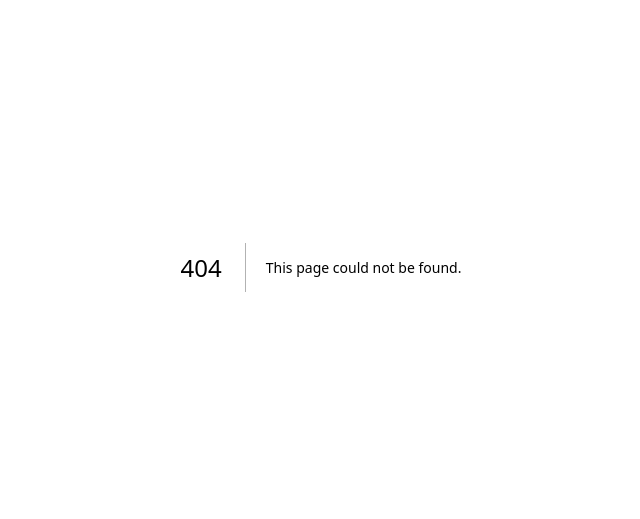
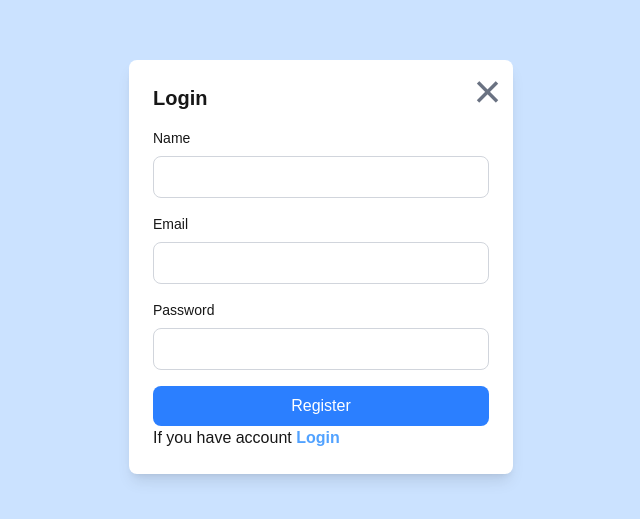
Before and after one commit to ajaythink/voice_counter_project, a Next.js app: page /components/registermodel in a window 1280 px wide. Before the commit this address had no page. Shown: the part 133-652 px from the top of the page, without its empty margins (319-959 px from the left). Built offline with nearby package versions, Linux system fonts and the light colour scheme.

Commit message:
register and login buton added but onnlu regisster byteer is working

```diff
--- a/package.json
+++ b/package.json
@@ -9,6 +9,8 @@
     "lint": "next lint"
   },
   "dependencies": {
+    "axios": "^1.9.0",
+    "mongoose": "^8.15.1",
     "next": "15.3.3",
     "react": "^19.0.0",
     "react-dom": "^19.0.0",
--- /dev/null
+++ b/src/app/api/register/route.js
@@ -0,0 +1,51 @@
+import Connection from "@/database/config";
+import User from "@/app/models/user.js";
+
+export const POST = async (NextRequest) => {
+  try {
+    Connection();
+    const body = await NextRequest.json();
+    const { name, email, password } = body;
+
+
+    if (!name || !email || !password) {
+      return new Response.json("All fields are required", { status: 400 });
+    }
+
+    const existingUser = await User.findOne({ email: email });
+    if (existingUser) {
+      return new Response(
+        JSON.stringify(
+          { message: "User already exists" },
+          { status: 409, headers: { "Content-Type": "application/json" } }
+        )
+      );
+    }
+
+    const newUser = new User({
+      name: name,
+      email: email,
+      password: password,
+      createdAt: new Date(),
+    });
+
+    await newUser.save();
+    return new Response(
+      JSON.stringify({ message: "Registration successful" }),
+      {
+        status: 200,
+        headers: {
+          "Content-Type": "application/json",
+        },
+      }
+    );
+  } catch (error) {
+    console.log("Error in registration: ", error.message);
+    return new Response(JSON.stringify({ message: "Internal Server Error" }), {
+      status: 500,
+      headers: {
+        "Content-Type": "application/json",
+      },
+    });
+  }
+};
--- /dev/null
+++ b/src/app/components/loginmodel.js
@@ -0,0 +1,34 @@
+const loginmodel = ({onClose, setRegisterPopModel}) => {
+  return (
+    <>
+      <div className="fixed inset-0 bg-blue-200/80 flex items-center justify-center z-50">
+        <div className="relative bg-white p-6 rounded-lg shadow-lg w-96 blur-none">
+          <h2 className="text-xl font-bold mb-4">Login</h2>
+          <span className="text-5xl absolute top-2 right-2 text-gray-500 hover:text-gray-700 cursore-pointer rounded-full hover:bg-gray-200 w-[35px] h-[35px] text-center " onClick={onClose}>
+            &times;
+          </span>
+
+          <form>
+            <div className="mb-4">
+              <label className="block text-sm font-medium mb-2">Email</label>
+              <input
+                type="text"
+                className="w-full p-2 border border-gray-300 rounded-lg focus:outline-none focus:ring-2 focus:ring-blue-500"
+              />
+            </div>
+            <div className="mb-4">
+              <label className="block text-sm font-medium mb-2">Password</label>
+              <input
+                type="password"
+                className="w-full p-2 border border-gray-300 rounded-lg focus:outline-none focus:ring-2 focus:ring-blue-500"
+              />
+            </div>
+            <button type="submit" className="w-full bg-blue-500 text-white p-2 rounded-lg hover:bg-blue-600 transition-colors" >Login</button>
+          </form>
+          <button className="cursor-pointer text-gray-500" onClick={setRegisterPopModel}>If you do not have account <span className="text-blue-400 font-bold pt-4">Register</span></button>
+        </div>
+      </div>
+    </>
+  );
+};
+export default loginmodel;
--- /dev/null
+++ b/src/app/components/registermodel/page.js
@@ -0,0 +1,114 @@
+"use client";
+import { useState } from "react";
+import axios from "axios";
+
+const defaultData = {
+  name: "",
+  email: "",
+  password: "",
+};
+
+const Registermodel = ({ onClose, setLoginPopModelActive }) => {
+  const [formData, setFormData] = useState(defaultData);
+  const [error, setError] = useState(null);
+  const [sucess, setSucess] =  useState(null)
+
+  const onValueChange = (e) => {
+    setFormData({ ...formData, [e.target.name]: e.target.value });
+  };
+  const onRegister = async (e) => {
+    e.preventDefault();
+
+    console.log("formData: ", formData);
+    if (!formData.name || !formData.email || !formData.password) {
+      setError("All fields are required.");
+      return;
+    }
+    setError(null);
+    try {
+      const response = await axios.post("/api/register", formData);
+      setFormData(defaultData);
+      const data = response.status;
+      console.log("response: ", data);
+      if (response.status === 200) {
+        console.log("User registered successfully", response.data);
+        setSucess("User registered successfully");
+        // setLoginPopModelActive(false);
+        // onClose();
+      }
+      else if(response.status === 409){
+        setError("User already exists. Please login.");
+      } else {
+        setError(data.message || "Registration failed. Please try again.");
+      }
+    } catch (err) {
+      if(err.response){
+        setError(err.response.data.message || "Registration failed. Please try again.");
+      }
+      console.error("Error during registration: ", err);
+    }
+  };
+
+  return (
+    <>
+      <div className="fixed inset-0 bg-blue-200/80 flex items-center justify-center z-50 ">
+        <div className="relative bg-white p-6 rounded-lg shadow-lg w-96 ">
+          <h2 className="text-xl font-bold mb-4">Login</h2>
+          {error && <div className="text-red-500 mb-4">{error}</div>}
+          {sucess && <div className="text-green-500 mb-4">{sucess}</div>}
+          <span
+            className="text-5xl absolute top-2 right-2 text-gray-500 hover:text-gray-700 cursore-pointer rounded-full hover:bg-gray-200 w-[35px] h-[35px] text-center "
+            onClick={onClose}
+          >
+            &times;
+          </span>
+
+          <form>
+            <div className="mb-4">
+              <label className="block text-sm font-medium mb-2">Name</label>
+              <input
+                type="text"
+                className="w-full p-2 border border-gray-300 rounded-lg focus:outline-none focus:ring-2 focus:ring-blue-500"
+                name="name"
+                value={formData.name}
+                onChange={(e) => onValueChange(e)}
+              />
+            </div>
+            <div className="mb-4">
+              <label className="block text-sm font-medium mb-2">Email</label>
+              <input
+                type="email"
+                className="w-full p-2 border border-gray-300 rounded-lg focus:outline-none focus:ring-2 focus:ring-blue-500"
+                name="email"
+                value={formData.email}
+                onChange={(e) => onValueChange(e)}
+              />
+            </div>
+            <div className="mb-4">
+              <label className="block text-sm font-medium mb-2">Password</label>
+              <input
+                type="password"
+                className="w-full p-2 border border-gray-300 rounded-lg focus:outline-none focus:ring-2 focus:ring-blue-500"
+                name="password"
+                value={formData.password}
+                onChange={(e) => onValueChange(e)}
+              />
+            </div>
+            <button
+              type="submit"
+              className="w-full bg-blue-500 text-white p-2 rounded-lg hover:bg-blue-600 transition-colors"
+              onClick={(e) => onRegister(e)}
+            >
+              Register
+            </button>
+          </form>
+          <button className="cursor-pointer" onClick={setLoginPopModelActive}>
+            If you have account{" "}
+            <span className="text-blue-400 font-bold pt-4">Login</span>
+          </button>
+        </div>
+      </div>
+    </>
+  );
+};
+export default Registermodel;
--- /dev/null
+++ b/src/app/models/user.js
@@ -0,0 +1,25 @@
+import mongoose from "mongoose";
+
+const userSchema = new mongoose.Schema({
+  name:{
+    type: String,
+    required: true,
+  },
+  email:{
+    type:String,
+    required: true,
+    unique: true,
+  },
+  password:{
+    type: String,
+    required: true,
+  },
+  createdAt: {
+    type: Date,
+    default: Date.now,
+  },
+});
+
+const User = mongoose.models.voiceusers || mongoose.model("voiceusers", userSchema);
+
+export default User;
--- a/src/app/page.js
+++ b/src/app/page.js
@@ -5,6 +5,8 @@ import SpeechRecognition, {
 } from "react-speech-recognition";
 import { FaMicrophone } from "react-icons/fa6";
 import { FaMicrophoneSlash } from "react-icons/fa";
+import LoginPopModel from "@/app/components/loginmodel.js";
+import RegisterModel from "@/app/components/registermodel/page";
 
 export default function Home() {
   const [count, setCount] = useState(0);
@@ -15,6 +17,8 @@ export default function Home() {
   const [userMsg, setuserMsg] = useState(
     "Press the microphone button to start counting your naam jaap."
   );
+  const [loginPopModelActive, setLoginPopModelActive] = useState(false);
+  const [RegisterPopModel, setRegisterPopModel] = useState(false);
 
   useEffect(() => {
     if (transcript) {
@@ -38,11 +42,46 @@ export default function Home() {
     SpeechRecognition.stopListening();
   };
 
+  // const loginPopModel = () => {
+  //   setLoginPopModelActive(!loginPopModelActive);
+  // };
+
   return (
-    <div className=" min-h-screen bg-blue-500">
-      <h1 className=" text-center text-2xl font-bold p-2 text-white">
-        Naam Jaap App
-      </h1>
+    <div className=" min-h-screen w-full bg-blue-500">
+      <header className="flex p-4 ">
+        <h1 className="size-14 grow text-center text-2xl font-bold pt-2 text-white">
+          Naam Jaap App
+        </h1>
+        <button
+          className="size-14 flex-none cursor-pointer border border-white rounded-2xl bg-gradient-to-b from-yellow-500 to-pink-500 font-bold "
+          onClick={() => setLoginPopModelActive(true)}
+        >
+          Login
+        </button>
+        <button
+          className="py-1 px-2 flex-none cursor-pointer border border-white rounded-2xl bg-gradient-to-b from-green-500 to-yellow-500 font-bold"
+          onClick={() => setRegisterPopModel(true)}
+        >
+          Register
+        </button>
+        {loginPopModelActive && (
+          <LoginPopModel
+            onClose={() => setLoginPopModelActive(false)}
+            setRegisterPopModel={() => (
+              setRegisterPopModel(true), setLoginPopModelActive(false)
+            )}
+          />
+        )}
+        {RegisterPopModel && (
+          <RegisterModel
+            onClose={() => setRegisterPopModel(false)}
+            setLoginPopModelActive={() => (
+              setRegisterPopModel(false), setLoginPopModelActive(true)
+            )}
+          />
+        )}
+      </header>
+
       <div className="flex flex-col items-center justify-center  bg-white  rounded-2xl  m-4">
         <p>{userMsg}</p>
         <p className="text-7xl font-bold text-green-500 m-4 rounded-full w-[200px] h-[200px] bg-yellow-300 text-center items-center flex justify-center">
--- /dev/null
+++ b/src/database/config.js
@@ -0,0 +1,19 @@
+import mongoose from 'mongoose';
+
+const connectDB = async () => {
+  try{
+    await mongoose.connect(process.env.VOICE_TRACKER_USER_DATA,{useNewUrlParser: true});
+    console.log("DB connected successfully");
+  }
+  catch(error){
+    console.error("DB connection failed: ", error.message);
+    // process.exit(1);
+
+  }
+}
+
+export default connectDB;
+
+// return new Response(JSON.stringify({ message: "Internal Server Error" }), {
+//   status: 500,
+// });
```
Also changed, not shown: 1 other file (tests, documents, lock files or other folders).
